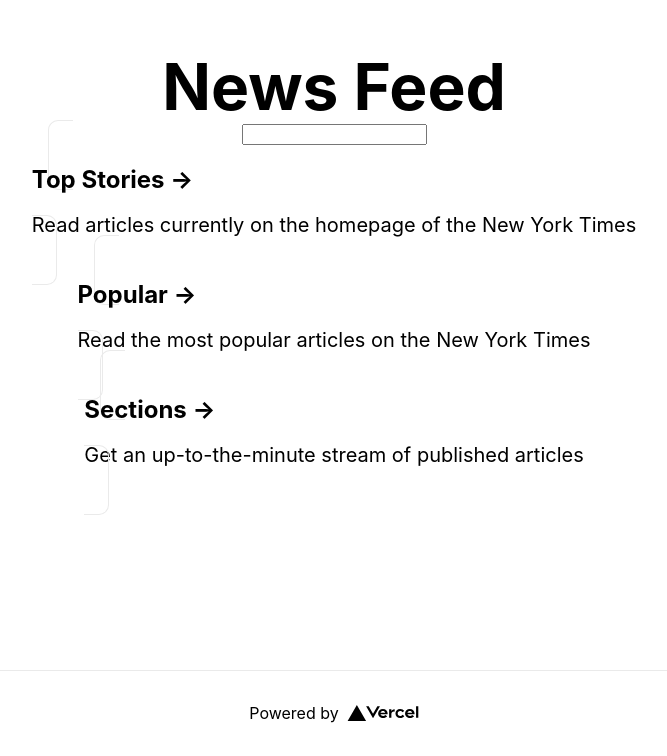
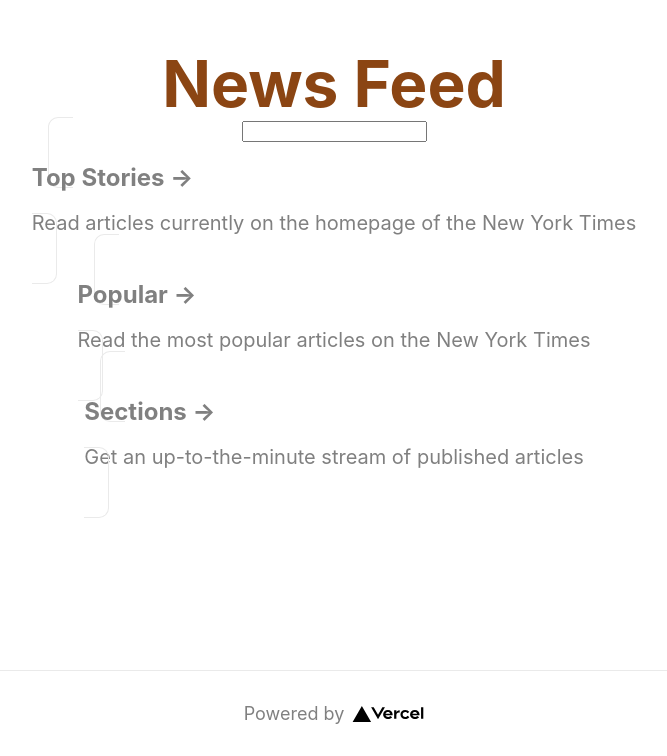
Before and after one commit to chackop/next-demo-app, a Next.js app: page / in a window 1280 px wide. Shown: the part 130-886 px from the top of the page, without its empty margins (306-973 px from the left). Built offline with nearby package versions, Linux system fonts and the light colour scheme.

Commit message:
added css

```diff
--- a/styles/Home.module.css
+++ b/styles/Home.module.css
@@ -48,6 +48,7 @@
 .title,
 .description {
   text-align: center;
+  color: saddlebrown;
 }
 
 .description {
@@ -88,8 +89,8 @@
 .card:hover,
 .card:focus,
 .card:active {
-  color: #0070f3;
-  border-color: #0070f3;
+  color: blueviolet;
+  border-color: blueviolet;
 }
 
 .card h2 {
@@ -114,16 +115,3 @@
     flex-direction: column;
   }
 }
-
-@media (prefers-color-scheme: dark) {
-  .card,
-  .footer {
-    border-color: #222;
-  }
-  .code {
-    background: #111;
-  }
-  .logo img {
-    filter: invert(1);
-  }
-}
--- /dev/null
+++ b/styles/Layout.module.css
@@ -0,0 +1,19 @@
+.container {
+  width: 80%;
+  margin: 1.5rem auto;
+}
+
+.link {
+  color: purple;
+}
+.link:hover {
+  text-decoration: underline;
+}
+
+.active {
+  color: purple;
+  font-weight: 700;
+}
+.active:hover {
+  text-decoration: underline;
+}
--- /dev/null
+++ b/styles/List.module.css
@@ -0,0 +1,20 @@
+.list {
+  padding: 0;
+}
+.card {
+  width: 70%;
+  list-style-type: none;
+  padding: 0.5rem;
+  margin: 0.5rem;
+  border: 1px solid #ccc;
+  border-radius: 4px;
+  display: flex;
+  align-items: center;
+}
+.img {
+  border-radius: 4px;
+}
+
+.link {
+  margin-left: 10px;
+}
--- a/styles/globals.css
+++ b/styles/globals.css
@@ -4,23 +4,24 @@
   margin: 0;
   font-family: -apple-system, BlinkMacSystemFont, Segoe UI, Roboto, Oxygen,
     Ubuntu, Cantarell, Fira Sans, Droid Sans, Helvetica Neue, sans-serif;
+    color: #333;
 }
 
+h1 {
+  color: blueviolet;
+}
+
+p {
+  font-size: 18px;
+  color: gray;
+}
 a {
   color: inherit;
   text-decoration: none;
+  font-size: 18px;
+  color: gray;
 }
 
 * {
   box-sizing: border-box;
 }
-
-@media (prefers-color-scheme: dark) {
-  html {
-    color-scheme: dark;
-  }
-  body {
-    color: white;
-    background: black;
-  }
-}
```
Also changed, not shown: public/not-found.gif (added).
